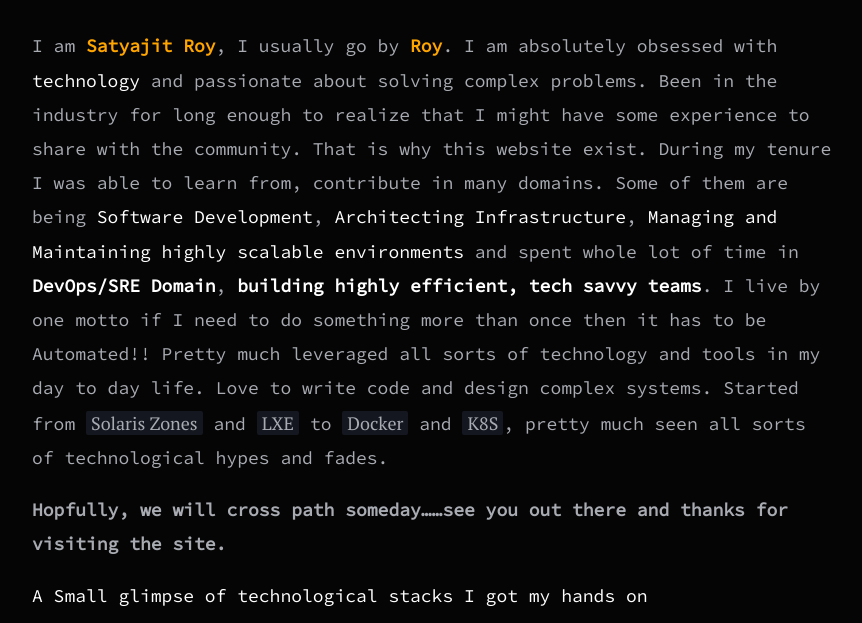
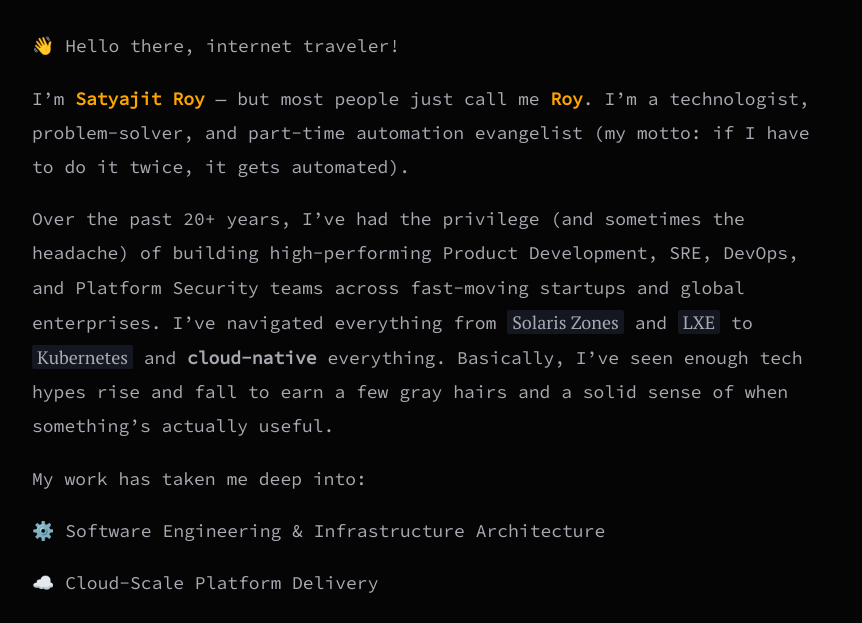
Before and after one commit to kodelint/kodelint.github.io, a Jekyll site: the page built from index.md, in a window 1280 px wide and 1400 px high, scrolled down 542 px. Shown: the part 251-874 px from the top of the window, without its empty margins (4-866 px from the left). Built offline with Jekyll 4.4.1, drawn with Linux system fonts in a browser that asks for light colours; nearby versions of some CDN libraries; some of the changed text lies outside the part shown.

Commit message:
Change image and update about me

```diff
--- a/_config.yml
+++ b/_config.yml
@@ -1,6 +1,6 @@
 title: Satyajit Roy
 slogan: Automation and Technology enthusiast, Opinionated Coder, Blogger, Foodie and a full time dad
-logo: "https://raw.githubusercontent.com/kodelint/blog-images/main/common/my.jpg"
+logo: "https://raw.githubusercontent.com/kodelint/blog-images/main/common/pic1.png"
 
 url: "https://sroy.tech"
 
--- a/_data/blogger.yml
+++ b/_data/blogger.yml
@@ -1,5 +1,5 @@
 name: Satyajit Roy
-image: https://raw.githubusercontent.com/kodelint/blog-images/main/common/my.jpg
+image: https://raw.githubusercontent.com/kodelint/blog-images/main/common/pic1.png
 description: "
   Automation and Technology enthusiast and a full time dad
   "
--- a/index.md
+++ b/index.md
@@ -6,12 +6,26 @@
 <img src="/assets/uploads/developer.gif" alt="alt text" height="350" width="500"/>
 
 
-I am <span style="color: orange">**Satyajit Roy**</span>, I usually go by <span style="color: orange">**Roy**</span>. I am absolutely obsessed with <span style="color: white">technology</span> and passionate about solving complex problems. Been in the industry for long enough to realize that I might have some experience to share with the community. That is why this website exist. During my tenure I was able to learn from, contribute in many domains. Some of them are being <span style="color: white">Software Development</span>, <span style="color: white">Architecting Infrastructure</span>, <span style="color: white">Managing and Maintaining highly scalable environments</span> and spent whole lot of time in <span style="color: white">**DevOps/SRE Domain**</span>, <span style="color: white">**building highly efficient, tech savvy teams**</span>. I live by one motto if I need to do something more than once then it has to be Automated!! Pretty much leveraged all sorts of technology and tools in my day to day life. Love to write code and design complex systems. Started from `Solaris Zones` and `LXE` to `Docker` and `K8S`, pretty much seen all sorts of technological hypes and fades.
+👋 Hello there, internet traveler!
 
-**Hopfully, we will cross path someday......see you out there and thanks for visiting the site.**
+I’m <span style="color:orange"><strong>Satyajit Roy</strong></span> — but most people just call me <span style="color:orange"><strong>Roy</strong></span>. I'm a technologist, problem-solver, and part-time automation evangelist (my motto: if I have to do it twice, it gets automated).
 
-<span style="color: white"> A Small glimpse of technological stacks I got my hands on</span>
+Over the past 20+ years, I’ve had the privilege (and sometimes the headache) of building high-performing Product Development, SRE, DevOps, and Platform Security teams across fast-moving startups and global enterprises. I’ve navigated everything from `Solaris Zones` and `LXE` to `Kubernetes` and **cloud-native** everything. Basically, I’ve seen enough tech hypes rise and fall to earn a few gray hairs and a solid sense of when something’s actually useful.
 
-<img src="https://raw.githubusercontent.com/kodelint/blog-images/main/common/stacks.jpeg" alt="alt text" height="400" width="1000"/>
+My work has taken me deep into:
+
+⚙️ Software Engineering & Infrastructure Architecture
+
+☁️ Cloud-Scale Platform Delivery
+
+🔐 Security-First Thinking
+
+🚀 Building tech-savvy, no-BS teams that get stuff done
+
+I’m passionate about sharing what I’ve learned (often the hard way), whether it's through stories, strategies, or sharp opinions on systems design and modern engineering culture.
+
+This site is where I collect those thoughts, ideas, rants, and (sometimes) helpful insights — think of it as part technical diary, part engineering therapy.
+
+Thanks for stopping by. Hope we cross paths someday — in a data center, Slack thread, or somewhere entirely unexpected.
 
 <span style="font-weight: bold">A Programmer is machine who turns coffee into code.</span> <span style="color: orange"> That's Me!! </span>
```
